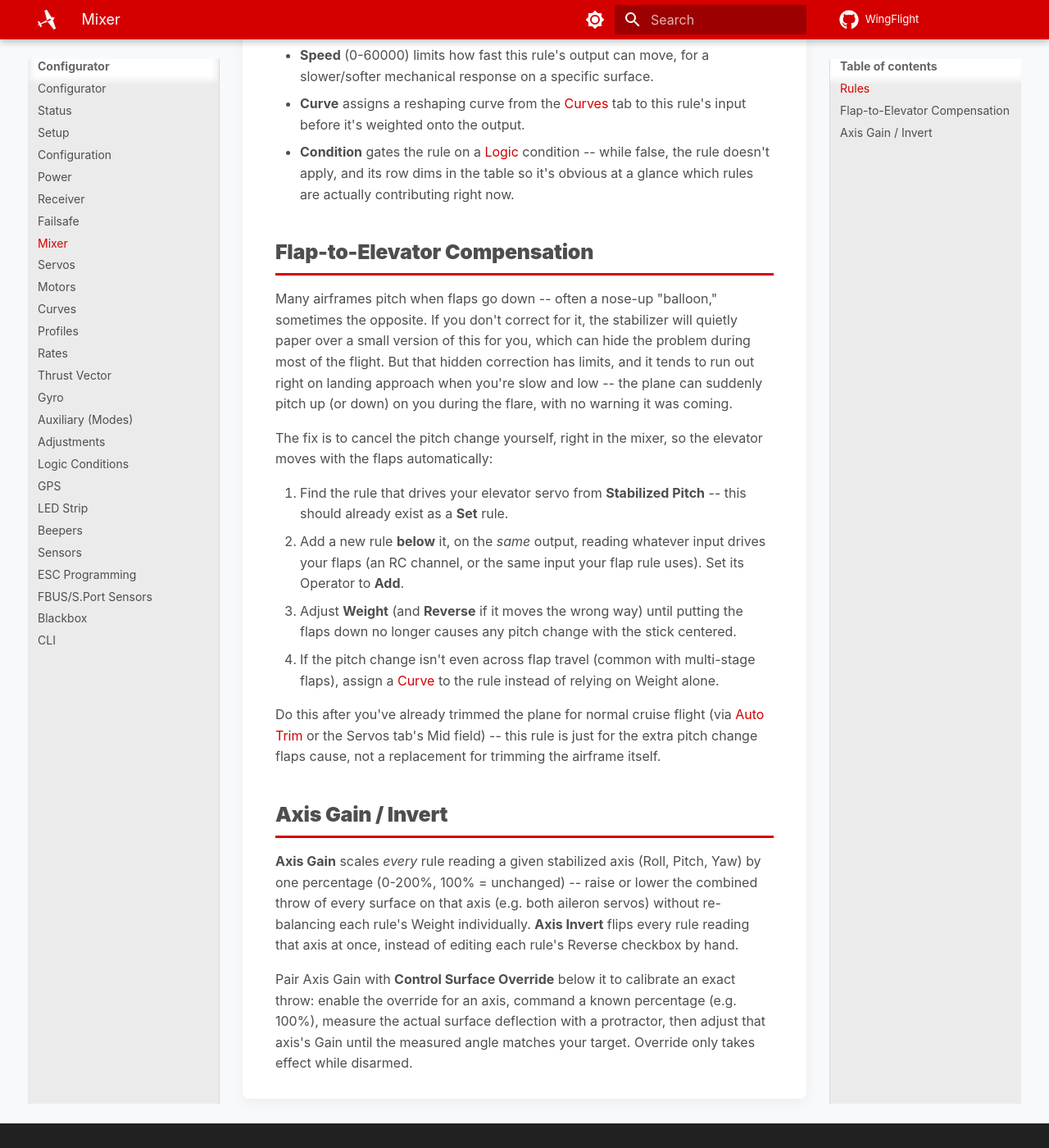
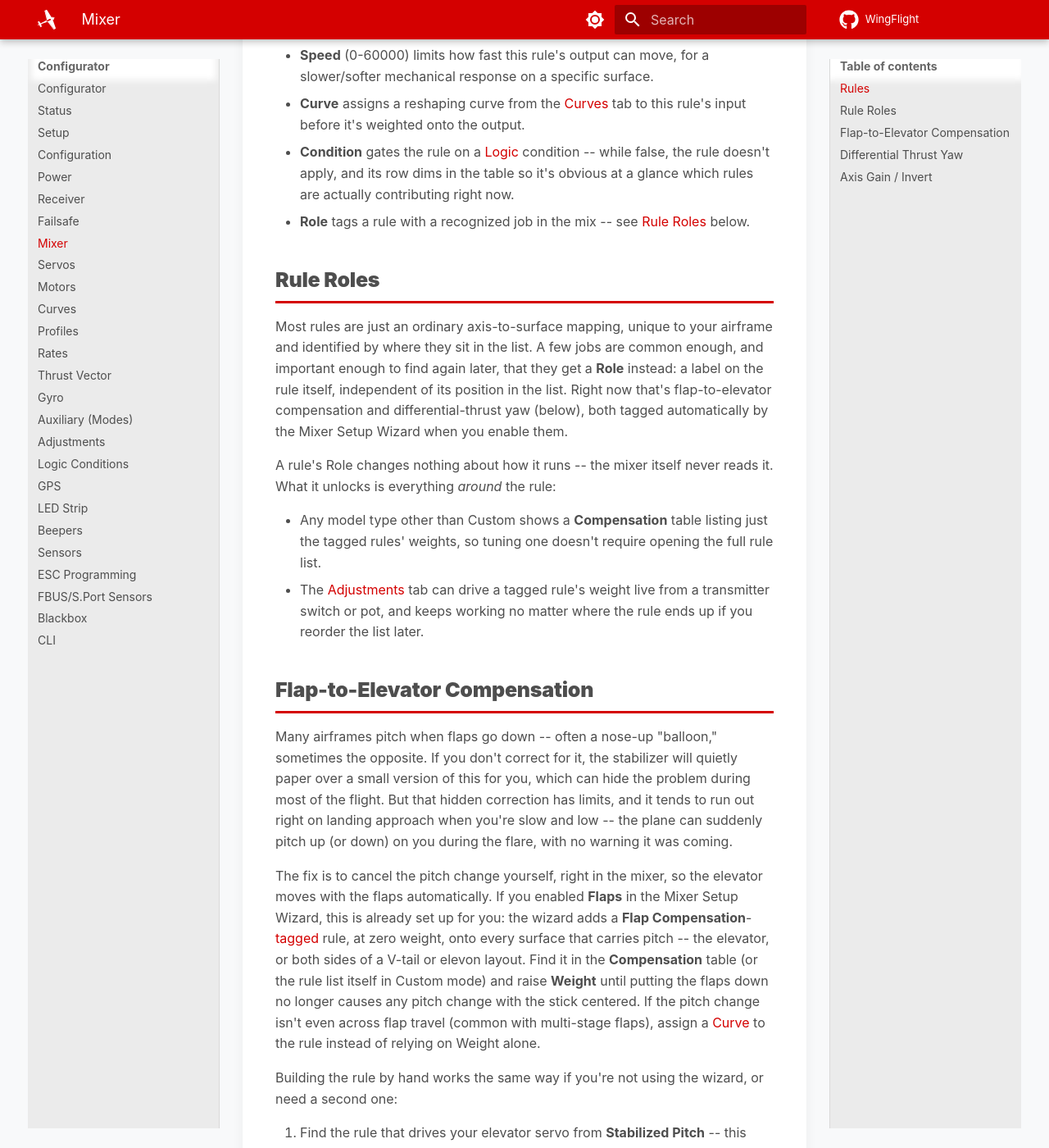
Before and after one commit to WingFlight/wingflight-docs, an MkDocs documentation site: the page built from docs/configurator/tabs/mixer.md, in a window 1280 px wide and 1400 px high, scrolled down 1366 px. Shown: the whole window at 82% size. Built offline with MkDocs 1.6.1 and Material for MkDocs 9.7.7, drawn with Linux system fonts in a browser that asks for light colours; some of the changed text lies outside the part shown.

Commit message:
docs: document mixer rule roles, and update flap/diff-thrust compensation
Mixer rules can now be tagged with a Role (Flap Compensation,
Differential Thrust Yaw) so tooling can find them regardless of list
position -- the Mixer Setup Wizard tags its own generated rules
automatically, a Compensation table surfaces tagged rules' weights on
every non-Custom model type, and the Adjustments tab can drive a tagged
rule's weight live from a transmitter switch.

Rewrites the existing Flap-to-Elevator Compensation section to describe
the now-automatic wizard path first, keeps the manual by-hand steps as a
fallback, and adds a new Differential Thrust Yaw section covering the
same wizard option (previously undocumented). Adjustments tab's function
category list gets the two new entries.

Co-Authored-By: Claude Sonnet 5 <noreply@anthropic.com>

```diff
--- a/docs/configurator/tabs/mixer.md
+++ b/docs/configurator/tabs/mixer.md
@@ -59,6 +59,28 @@ Other per-rule fields:
 - **Condition** gates the rule on a [Logic](logic.md) condition -- while
   false, the rule doesn't apply, and its row dims in the table so it's
   obvious at a glance which rules are actually contributing right now.
+- **Role** tags a rule with a recognized job in the mix -- see
+  [Rule Roles](#rule-roles) below.
+
+## Rule Roles
+
+Most rules are just an ordinary axis-to-surface mapping, unique to your
+airframe and identified by where they sit in the list. A few jobs are
+common enough, and important enough to find again later, that they get
+a **Role** instead: a label on the rule itself, independent of its
+position in the list. Right now that's flap-to-elevator compensation and
+differential-thrust yaw (below), both tagged automatically by the Mixer
+Setup Wizard when you enable them.
+
+A rule's Role changes nothing about how it runs -- the mixer itself
+never reads it. What it unlocks is everything *around* the rule:
+
+- Any model type other than Custom shows a **Compensation** table
+  listing just the tagged rules' weights, so tuning one doesn't require
+  opening the full rule list.
+- The [Adjustments](adjustments.md) tab can drive a tagged rule's weight
+  live from a transmitter switch or pot, and keeps working no matter
+  where the rule ends up if you reorder the list later.
 
 ## Flap-to-Elevator Compensation
 
@@ -71,24 +93,54 @@ low -- the plane can suddenly pitch up (or down) on you during the flare,
 with no warning it was coming.
 
 The fix is to cancel the pitch change yourself, right in the mixer, so
-the elevator moves with the flaps automatically:
+the elevator moves with the flaps automatically. If you enabled **Flaps**
+in the Mixer Setup Wizard, this is already set up for you: the wizard
+adds a **Flap Compensation**-[tagged](#rule-roles) rule, at zero weight,
+onto every surface that carries pitch -- the elevator, or both sides of
+a V-tail or elevon layout. Find it in the **Compensation** table (or the
+rule list itself in Custom mode) and raise **Weight** until putting the
+flaps down no longer causes any pitch change with the stick centered. If
+the pitch change isn't even across flap travel (common with multi-stage
+flaps), assign a [Curve](curves.md#mixer-curves) to the rule instead of
+relying on Weight alone.
+
+Building the rule by hand works the same way if you're not using the
+wizard, or need a second one:
 
 1. Find the rule that drives your elevator servo from **Stabilized
    Pitch** -- this should already exist as a **Set** rule.
 2. Add a new rule **below** it, on the *same* output, reading whatever
    input drives your flaps (an RC channel, or the same input your flap
-   rule uses). Set its Operator to **Add**.
+   rule uses). Set its Operator to **Add**, and its Role to **Flap
+   Compensation** if you'd like it to appear in the Compensation table
+   or be adjustable in flight (see below).
 3. Adjust **Weight** (and **Reverse** if it moves the wrong way) until
    putting the flaps down no longer causes any pitch change with the
    stick centered.
-4. If the pitch change isn't even across flap travel (common with
-   multi-stage flaps), assign a [Curve](curves.md#mixer-curves) to the
-   rule instead of relying on Weight alone.
+4. If the pitch change isn't even across flap travel, assign a
+   [Curve](curves.md#mixer-curves) to the rule instead.
 
 Do this after you've already trimmed the plane for normal cruise flight
 (via [Auto Trim](../../flight-modes/auto-trim.md) or the Servos tab's Mid
 field) -- this rule is just for the extra pitch change flaps cause, not a
 replacement for trimming the airframe itself.
+
+Once tagged, the rule's Weight can also be mapped to a transmitter switch
+or pot on the [Adjustments](adjustments.md) tab (**Flap Compensation
+Gain**) -- handy for dialing it in during a flight, or adjusting for a
+payload or CG change without reconnecting the Configurator.
+
+## Differential Thrust Yaw
+
+On a twin-motor airframe, the Mixer Setup Wizard's **Differential
+Thrust** option adds extra yaw authority by speeding up one motor and
+slowing the other, on top of normal throttle -- handy on a
+rudderless twin, or as extra authority alongside a rudder you already
+have. Both rules it generates share the **Differential Thrust
+Yaw** [role](#rule-roles) but move opposite directions by design, so
+raising **Differential Thrust Yaw Gain** on the
+[Adjustments](adjustments.md) tab (or the Weight field on either rule)
+scales both together rather than cancelling the differential out.
 
 ## Axis Gain / Invert
 
```
Also changed, not shown: docs/configurator/tabs/adjustments.md (+4 -3 lines).
